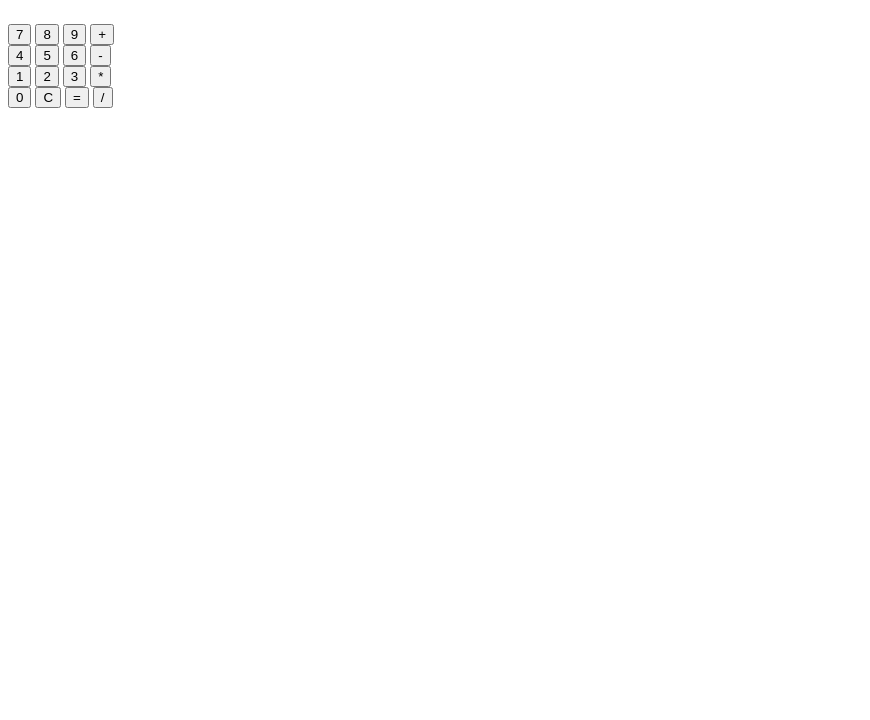
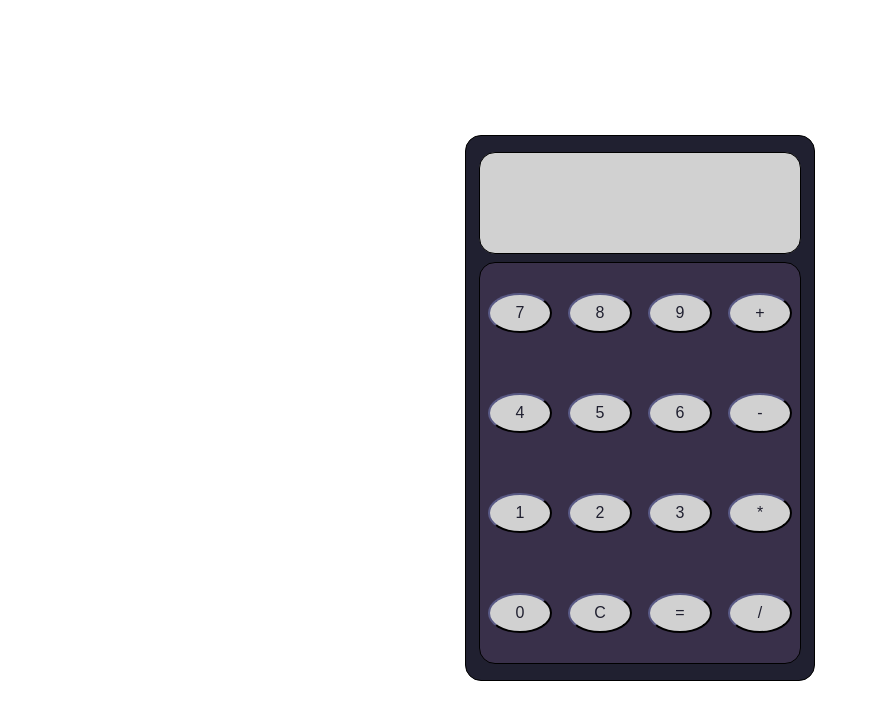
Before and after one commit to nbridgeman/odin-calculator, a plain HTML site: page index.html in a window 1280 px wide. Shown: the whole page, without its empty margins (0-870 px from the left). Drawn offline with Linux system fonts and the light colour scheme.

Commit message:
Added some basic styling, bug when trying to do math with number in scientific notation

```diff
--- a/calc.js
+++ b/calc.js
@@ -11,7 +11,7 @@ function multiply(a, b) {
 }
 
 function divide(a, b) {
-  return a / b;
+  return (Math.round((a / b) * 1000) / 1000);
 }
 
 function operate(operator, a, b) {
@@ -45,7 +45,7 @@ function clearText(display) {
   return '';
 }
 
-const display = document.getElementById('display');
+const display = document.getElementById('display-text');
 var equation = "";
 var eq_pressed = false;
 
@@ -53,6 +53,7 @@ const keys = document.querySelectorAll('.num');
 current_text = display.textContent;
 keys.forEach(key => {
   key.addEventListener('click', () => {
+    if (!(((current_text.length * (screen.width * .025)) > (screen.width * .23)))) {
       if (eq_pressed) {
         current_text = setText(display, key.getAttribute('data-num'));
         equation = key.getAttribute('data-num');
@@ -63,6 +64,7 @@ keys.forEach(key => {
       } else {
         current_text = addText(display, current_text, key.getAttribute('data-num'));
         equation += key.getAttribute('data-num');
+      }
     }
   });
 });
@@ -82,7 +84,10 @@ equals.addEventListener('click', () => {
     var op = equation.slice(op_loc, op_loc + 1);
     var a = parseFloat(equation.slice(0, op_loc));
     var b = parseFloat(equation.slice(op_loc + 1));
-    equation = (operate(op, a, b)).toString();
+    equation = operate(op, a, b).toString();
+    if ((((equation.length * (screen.width * .025)) > (screen.width * .23)))) {
+      equation = (parseInt(equation).toExponential(3)).toString()
+    }
     current_text = setText(display, equation);
     eq_pressed = true;
   }
@@ -91,6 +96,7 @@ equals.addEventListener('click', () => {
 const operators = document.querySelectorAll('.op');
 operators.forEach(operator => {
   operator.addEventListener('click', () => {
+    eq_pressed = false;
     if (equation.search(/[-+*/]$/) != -1) {
       equation = equation.slice(0, -1) + operator.getAttribute('data-op');
     } else if (equation.search(eq_pattern) == -1) {
@@ -101,7 +107,11 @@ operators.forEach(operator => {
       var op = equation.slice(op_loc, op_loc + 1);
       var a = parseFloat(equation.slice(0, op_loc));
       var b = parseFloat(equation.slice(op_loc + 1));
-      equation = operate(op, a, b) + operator.getAttribute('data-op');
+      equation = operate(op, a, b).toString();
+      if ((((equation.length * (screen.width * .025)) > (screen.width * .23)))) {
+        equation = (parseInt(equation).toExponential(3)).toString()
+      }
+      equation += operator.getAttribute('data-op');
       current_text = setText(display, operate(op, a, b));
     }
   });
--- a/index.html
+++ b/index.html
@@ -8,7 +8,7 @@
     <body>
       <div class="calculator">
         <div id="display">
-          <p></p>
+          <p id="display-text"></p>
         </div>
         <div class="keypad">
           <div class="row">
@@ -36,6 +36,7 @@
             <button class="op" data-op='/'>/</button>
         </div>
       </div>
+    </div>
     </body>
     <script src="calc.js"></script>
 </html>
--- a/style.css
+++ b/style.css
@@ -1,9 +1,68 @@
+body {
+  display: flex;
+  flex-direction: row;
+  align-items: center;
+  justify-content: center;
+  height: 100vh;
+  font-family: monospace;
+}
+
 .calculator {
   display: flex;
   flex-direction: column;
+  margin: auto;
+  border: solid thin black;
+  border-radius: 2vh;
+  padding: 1vh 1vw;
+  background-color: #202030;
+}
+
+#display {
+  display: flex;
+  justify-content: flex-end;
+  align-items: flex-end;
+  width: 23vw;
+  height: 10.5vh;
+  border: solid thin black;
+  border-radius: 2vh;
+  margin-bottom: 1vh;
+  margin-top: 1vh;
+  padding: 1vh 1vw;
+  background-color: #d1d1d1;
+}
+
+#display-text {
+  width: 23vw;
+  height: 5vh;
+  margin: 0;
+  font-size: 5vh;
+  text-align: right;
+  color: #202030;
 }
 
 .keypad {
   display: flex;
   flex-direction: column;
+  justify-content: space-around;
+  width: 25vw;
+  height: 50vh;
+  border: solid thin black;
+  border-radius: 2vh;
+  margin-bottom: 1vh;
+  background-color: #39304a;
 }
+
+.row {
+  display: flex;
+  justify-content: space-around;
+}
+
+.row button {
+  width: 5vw;
+  height: 5vh;
+  border-radius: 50%;
+  border-color: #202030;
+  background-color: #d1d1d1;
+  font-size: 2vh;
+  color: #202030;
+}
```
Lines whose indentation alone changed are shown as unchanged.
